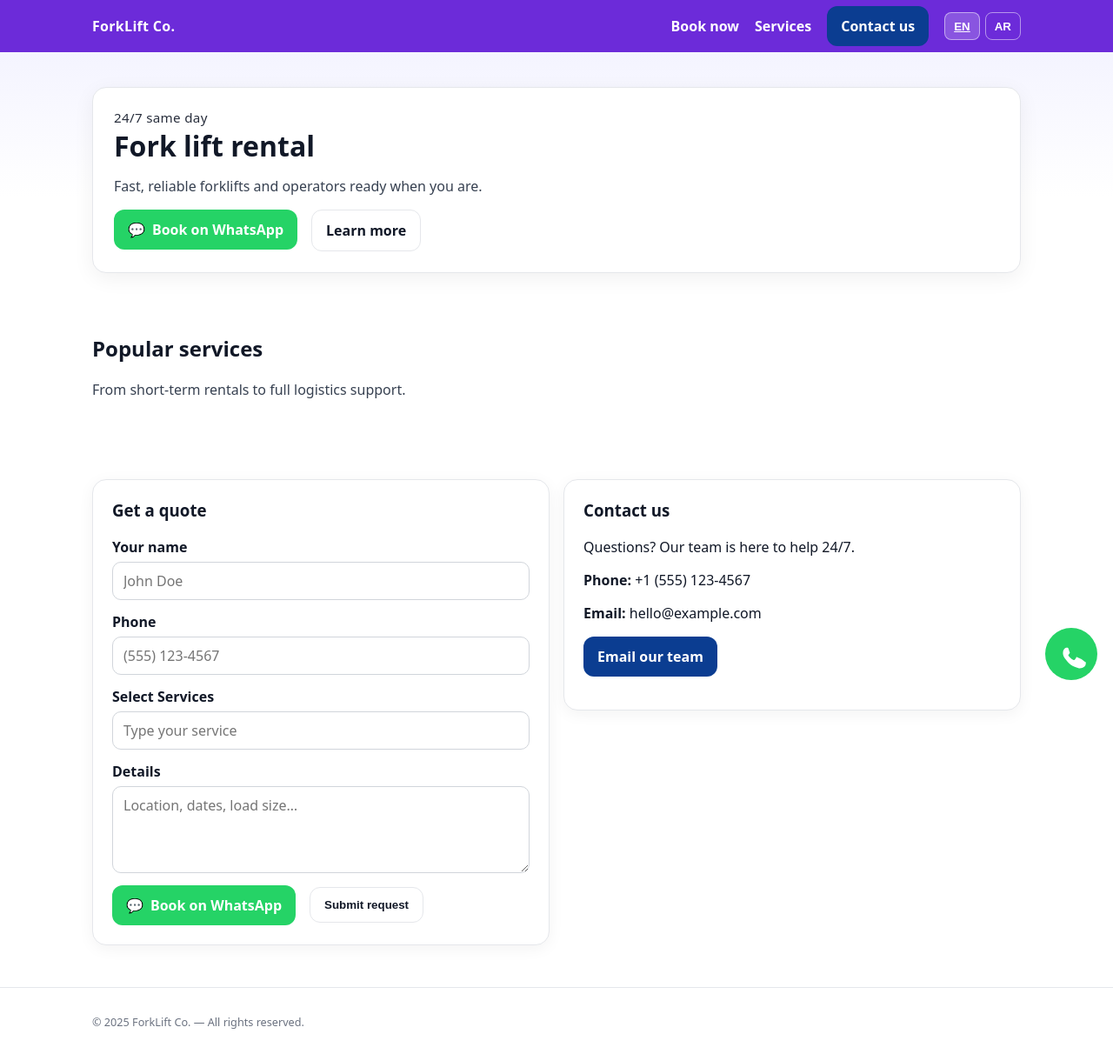
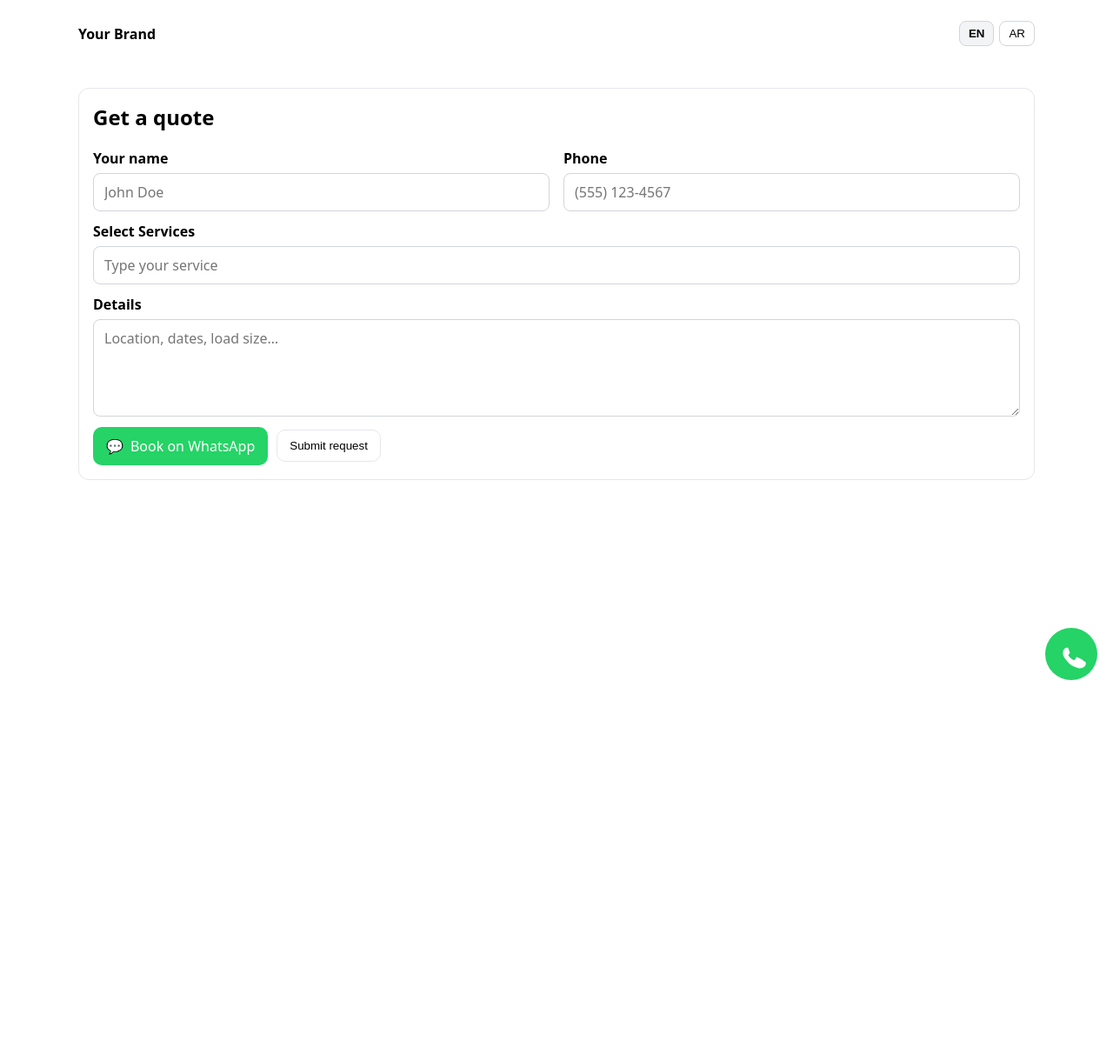
Before and after one commit to repove33n/ForkLiftJeddah, a plain HTML site: page index.html in a window 1280 px wide. Shown: the whole page at 87% size. After the commit the page ends 800 px from the top, so only its background shows below. Drawn offline with Linux system fonts and the light colour scheme.

Commit message:
Update index.html

```diff
--- a/index.html
+++ b/index.html
@@ -3,132 +3,77 @@
 <head>
   <meta charset="utf-8" />
   <meta name="viewport" content="width=device-width, initial-scale=1" />
-  <title>Fork Lift Rental — Demo</title>
+  <title>Your Site</title>
+  <!--
+    This file shows ONLY the four requested changes while keeping structure/styles neutral
+    so it drops into your current project without redesigning anything.
+    Replace the placeholder WhatsApp number 15551234567 in TWO places below.
+  -->
   <style>
-    /* ===== Base / Reset ===== */
-    *, *::before, *::after { box-sizing: border-box; }
-    body { margin: 0; font-family: system-ui, -apple-system, Segoe UI, Roboto, Helvetica, Arial, sans-serif; color: #111827; background: #ffffff; }
-    a { color: inherit; text-decoration: none; }
-    img { max-width: 100%; display: block; }
-    :focus-visible { outline: 2px solid #6C2BD9; outline-offset: 2px; }
-
-    /* ===== Layout Helpers ===== */
+    /* Minimal styles so you can preview without changing your theme */
+    body { margin:0; font-family: system-ui, -apple-system, Segoe UI, Roboto, Helvetica, Arial, sans-serif; }
     .container { max-width: 1100px; margin: 0 auto; padding: 0 16px; }
+    .section { padding: 24px 0; }
     .row { display: flex; gap: 16px; flex-wrap: wrap; }
     .col { flex: 1 1 320px; }
 
-    /* ===== Top Bar (Edit #5) ===== */
-    .topbar { background-color: #6C2BD9; }
-    .topbar-inner { display: flex; align-items: center; justify-content: space-between; height: 60px; }
-    .brand { color: #fff; font-weight: 800; letter-spacing: .3px; }
-    .nav { display: flex; gap: 18px; align-items: center; }
-    .nav a { color: #fff !important; font-weight: 700; }
-    .nav a:hover, .nav a:focus { text-decoration: underline; }
-
-    /* Language Toggle */
-    .lang-toggle { display: inline-flex; gap: 6px; }
-    .lang-toggle button { height: 32px; padding: 0 10px; border: 1px solid rgba(255,255,255,.5); background: transparent; color: #fff; border-radius: 8px; cursor: pointer; font-weight: 600; }
-    .lang-toggle button[aria-pressed="true"] { background: rgba(255,255,255,.2); text-decoration: underline; }
-
-    /* ===== Hero ===== */
-    .hero { background: linear-gradient(180deg,#f4f4ff 0%, #ffffff 60%); padding: 40px 0 22px; }
-    .hero-box { background: #fff; border: 1px solid #e5e7eb; border-radius: 16px; padding: 24px; box-shadow: 0 6px 24px rgba(0,0,0,.06); }
-    .hero-sub { font-size: .95rem; letter-spacing: .02em; opacity: .9; }
-    .hero-title { margin: 4px 0 8px; font-size: 2rem; line-height: 1.2; }
-    .hero-text { color: #374151; }
-
-    /* ===== Buttons (Edit #3) ===== */
-    .btn { display: inline-flex; align-items: center; justify-content: center; gap: 8px; padding: 12px 16px; border-radius: 12px; border: none; cursor: pointer; font-weight: 700; }
-    .btn:disabled { opacity: .6; cursor: not-allowed; }
-    .btn-whatsapp { background-color: #25D366; color: #fff; }
-    .btn-whatsapp:hover, .btn-whatsapp:focus { filter: brightness(0.93); }
-    .btn-contact { background-color: #0B3D91; color: #fff; }
-    .btn-contact:hover, .btn-contact:focus { filter: brightness(0.93); }
-    .btn-outline { background: #fff; color: #111827; border: 1px solid #e5e7eb; }
-
-    /* ===== Quote Section ===== */
-    .section { padding: 28px 0 48px; }
-    .card { background: #fff; border: 1px solid #e5e7eb; border-radius: 16px; padding: 22px; box-shadow: 0 4px 18px rgba(0,0,0,.05); }
-    .field { display: grid; gap: 6px; margin-bottom: 14px; }
-    .field label { font-weight: 600; }
-    .input, .textarea { border: 1px solid #d1d5db; border-radius: 10px; padding: 10px 12px; font: inherit; }
-    .textarea { min-height: 100px; resize: vertical; }
-
-    /* ===== Footer ===== */
-    footer { padding: 28px 0; border-top: 1px solid #e5e7eb; color: #6b7280; font-size: .95rem; }
-
-    /* ===== Floating WhatsApp (Edit #4) ===== */
+    /* Floating WhatsApp — full-bleed green (no white space) */
     .wa-fab { position: fixed; right: 18px; bottom: 18px; z-index: 1000; width: 60px; height: 60px; display: grid; place-items: center; }
     .wa-fab svg { width: 100%; height: 100%; display: block; }
 
-    /* ===== RTL tweaks for Arabic ===== */
-    html[dir="rtl"] body { font-family: system-ui, -apple-system, "Noto Naskh Arabic", "Amiri", Arial, sans-serif; }
-    html[dir="rtl"] .row { direction: rtl; }
-    html[dir="rtl"] .field { text-align: right; }
+    /* Simple language toggle styling (non-intrusive) */
+    .lang-toggle { display: inline-flex; gap: 6px; }
+    .lang-toggle button { padding: 6px 10px; border-radius: 8px; border: 1px solid #d1d5db; background: #fff; cursor: pointer; }
+    .lang-toggle button[aria-pressed="true"] { background: #f3f4f6; font-weight: 700; }
+
+    /* Basic form visuals for preview only */
+    .card { border: 1px solid #e5e7eb; border-radius: 12px; padding: 16px; }
+    .field { display: grid; gap: 6px; margin-bottom: 12px; }
+    .field label { font-weight: 600; }
+    .input, .textarea { border: 1px solid #d1d5db; border-radius: 8px; padding: 10px 12px; font: inherit; }
+    .textarea { min-height: 90px; }
+    .btn { display: inline-flex; align-items: center; gap: 8px; padding: 10px 14px; border: 1px solid #e5e7eb; border-radius: 10px; background: #fff; cursor: pointer; text-decoration: none; color: inherit; }
+    .btn-primary { background: #25D366; color: #fff; border-color: transparent; }
   </style>
 </head>
 <body>
-  <!-- ===== Top Bar / Navigation (Edit #5) ===== -->
-  <header class="topbar">
-    <div class="container topbar-inner">
-      <div class="brand" data-i18n="brand">ForkLift Co.</div>
-      <nav class="nav" aria-label="Primary">
-        <a href="#book" data-i18n="nav.book">Book now</a>
-        <a href="#services" data-i18n="nav.services">Services</a>
-        <a href="#contact" class="btn btn-contact" data-i18n="nav.contact">Contact us</a>
+  <!-- Your existing header / nav stays as-is -->
+  <header class="section">
+    <div class="container" style="display:flex; justify-content:space-between; align-items:center; gap:12px;">
+      <div><strong data-i18n="brand">Your Brand</strong></div>
+      <!-- Edit #4: EN/AR toggle -->
       <div class="lang-toggle" title="Language">
         <button type="button" id="lang-en" aria-pressed="true">EN</button>
         <button type="button" id="lang-ar" aria-pressed="false">AR</button>
       </div>
-      </nav>
     </div>
   </header>
 
-  <!-- ===== Hero (Edits #6 + baseline content) ===== -->
-  <section class="hero">
+  <!-- Content -->
+  <main>
+    <!-- Get a Quote (contains Edits #1 and #2) -->
+    <section id="quote" class="section">
       <div class="container">
-      <div class="hero-box">
-        <div class="hero-sub" data-i18n="home.badge">24/7 same day</div>
-        <h1 class="hero-title" data-i18n="home.title">Fork lift rental</h1>
-        <p class="hero-text" data-i18n="home.blurb">Fast, reliable forklifts and operators ready when you are.</p>
-        <div class="row" style="margin-top:14px;">
-          <div>
-            <a class="btn btn-whatsapp" id="hero-wa" target="_blank" rel="noopener" href="https://wa.me/15551234567?text=Hi%20there!%20I%27d%20like%20to%20book%20a%20service."><span aria-hidden>💬</span><span data-i18n="cta.whatsapp">Book on WhatsApp</span></a>
-          </div>
-          <div>
-            <a class="btn btn-outline" href="#services" data-i18n="cta.learn">Learn more</a>
-          </div>
-        </div>
-      </div>
-    </div>
-  </section>
-
-  <!-- ===== Services Anchor ===== -->
-  <section id="services" class="section">
-    <div class="container">
-      <h2 data-i18n="services.title">Popular services</h2>
-      <p class="hero-text" data-i18n="services.blurb">From short-term rentals to full logistics support.</p>
-    </div>
-  </section>
-
-  <!-- ===== Get a Quote (Edits #1 + #2) ===== -->
-  <section id="book" class="section">
-    <div class="container">
+        <div class="card">
+          <h2 style="margin-top:0;" data-i18n="quote.title">Get a quote</h2>
+          <form id="quote-form">
             <div class="row">
               <div class="col">
-          <div class="card">
-            <h3 style="margin-top:0;" data-i18n="quote.title">Get a quote</h3>
-            <form id="quote-form">
                 <div class="field">
                   <label for="q-name" data-i18n="quote.name">Your name</label>
                   <input class="input" id="q-name" name="name" type="text" placeholder="John Doe" />
                 </div>
+              </div>
+              <div class="col">
                 <div class="field">
                   <label for="q-phone" data-i18n="quote.phone">Phone</label>
                   <input class="input" id="q-phone" name="phone" type="tel" placeholder="(555) 123-4567" />
                 </div>
+              </div>
+            </div>
+
+            <!-- Edit #1: free‑text service (no dropdown). Datalist is optional for suggestions. -->
             <div class="field">
-                <!-- Edit #1: free‑text instead of dropdown; still offers suggestions via datalist -->
               <label for="quote-service" data-i18n="quote.service">Select Services</label>
               <input class="input" id="quote-service" name="service" type="text" placeholder="Type your service" list="service-suggestions" autocomplete="off" />
               <datalist id="service-suggestions">
@@ -139,142 +84,90 @@
                 <option value="Loading / Unloading"></option>
               </datalist>
             </div>
+
             <div class="field">
               <label for="q-details" data-i18n="quote.details">Details</label>
               <textarea class="textarea" id="q-details" name="details" placeholder="Location, dates, load size…"></textarea>
             </div>
-              <div class="row" style="align-items:center;">
-                <div>
-                  <!-- Edit #2: WhatsApp CTA is always clickable; JS only enriches the message if fields are filled -->
-                  <a id="wa-book" class="btn btn-whatsapp" target="_blank" rel="noopener" href="https://wa.me/15551234567?text=Hi%20there!%20I%27d%20like%20to%20book%20a%20service.">
+
+            <div style="display:flex; gap:10px; align-items:center; flex-wrap:wrap;">
+              <!-- Edit #2: WhatsApp link ALWAYS clickable (even if the form is empty) -->
+              <a id="wa-book" class="btn btn-primary" target="_blank" rel="noopener"
+                 href="https://wa.me/15551234567?text=Hi%20there!%20I%27d%20like%20to%20book%20a%20service.">
                 <span aria-hidden>💬</span>
                 <span data-i18n="cta.whatsapp">Book on WhatsApp</span>
               </a>
-                </div>
-                <div>
-                  <button type="submit" class="btn btn-outline" data-i18n="quote.submit">Submit request</button>
-                </div>
+
+              <button type="submit" class="btn" data-i18n="quote.submit">Submit request</button>
             </div>
           </form>
         </div>
       </div>
+    </section>
+  </main>
 
-        <div class="col">
-          <div class="card" id="contact">
-            <h3 style="margin-top:0;" data-i18n="contact.title">Contact us</h3>
-            <p data-i18n="contact.blurb">Questions? Our team is here to help 24/7.</p>
-            <p><strong data-i18n="contact.phone">Phone:</strong> <a href="tel:+15551234567">+1 (555) 123‑4567</a></p>
-            <p><strong data-i18n="contact.email">Email:</strong> <a href="mailto:hello@example.com">hello@example.com</a></p>
-            <p>
-              <a class="btn btn-contact" href="mailto:hello@example.com" data-i18n="contact.cta">Email our team</a>
-            </p>
-          </div>
-        </div>
-      </div>
-    </div>
-  </section>
-
-  <footer>
-    <div class="container">
-      <small>© <span id="year"></span> <span data-i18n="brand">ForkLift Co.</span> — <span data-i18n="footer.rights">All rights reserved.</span></small>
-    </div>
-  </footer>
-
-  <!-- ===== Floating WhatsApp Button (Edit #4) ===== -->
+  <!-- Floating WhatsApp (Edit #3) -->
   <a href="https://wa.me/15551234567" class="wa-fab" aria-label="Chat on WhatsApp" target="_blank" rel="noopener">
-    <!-- SVG with full-bleed green circle so NO white space shows when zoomed -->
+    <!-- Full-bleed green so ONLY the green logo shows; no white border at any zoom -->
     <svg viewBox="0 0 32 32" aria-hidden="true" role="img">
       <circle cx="16" cy="16" r="16" fill="#25D366"/>
       <path d="M22.3 19.2c-.4-.2-2.3-1.1-2.6-1.2-.3-.1-.5-.2-.7.2-.2.4-.8 1.2-1 1.4-.2.2-.4.2-.8 0-1.1-.6-2.1-1.5-2.9-2.6-.2-.4 0-.6.2-.8.2-.2.4-.4.5-.7.2-.2.1-.5 0-.7-.1-.2-.6-1.7-.8-2.3-.2-.5-.4-.4-.6-.4h-.6c-.2 0-.6.1-.9.4-.4.4-1.2 1.2-1.2 2.9s1.2 3.3 1.4 3.5c.2.2 2.4 3.7 5.8 5 .8.3 1.4.5 1.9.6.8.3 1.5.3 2.1.2.6-.1 2.3-.9 2.6-1.8.3-.9.3-1.6.2-1.8-.1-.2-.3-.3-.7-.5z" fill="#fff"/>
     </svg>
   </a>
 
-  <!-- ===== Scripts ===== -->
   <script>
-    // Year in footer
-    document.getElementById('year').textContent = new Date().getFullYear();
-
-    // ===== Edit #2: Enrich WhatsApp message WITHOUT blocking the click
-    function bindWhatsAppEnrichment(anchorId) {
-      const waLink = document.getElementById(anchorId);
+    // Edit #2: Enrich WhatsApp message WITHOUT blocking the click
+    (function(){
+      const waLink = document.getElementById('wa-book');
       const form = document.getElementById('quote-form');
-      if (!waLink) return;
-      waLink.addEventListener('click', () => {
+      if (waLink) {
+        waLink.addEventListener('click', function(){
           const get = (name) => form?.querySelector(`[name="${name}"]`)?.value?.trim() || '';
           const name = get('name');
           const phone = get('phone');
           const service = get('service');
           const details = get('details');
+          const isAR = document.documentElement.lang === 'ar';
           const parts = [
-          (document.documentElement.lang === 'ar') ? 'مرحباً! أود حجز خدمة.' : "Hi! I'd like to book a service.",
-          name && ((document.documentElement.lang === 'ar') ? `الاسم: ${name}` : `Name: ${name}`),
-          phone && ((document.documentElement.lang === 'ar') ? `الهاتف: ${phone}` : `Phone: ${phone}`),
-          service && ((document.documentElement.lang === 'ar') ? `الخدمة: ${service}` : `Service: ${service}`),
-          details && ((document.documentElement.lang === 'ar') ? `تفاصيل: ${details}` : `Details: ${details}`)
+            isAR ? 'مرحباً! أود حجز خدمة.' : "Hi! I'd like to book a service.",
+            name && (isAR ? `الاسم: ${name}` : `Name: ${name}`),
+            phone && (isAR ? `الهاتف: ${phone}` : `Phone: ${phone}`),
+            service && (isAR ? `الخدمة: ${service}` : `Service: ${service}`),
+            details && (isAR ? `تفاصيل: ${details}` : `Details: ${details}`)
           ].filter(Boolean);
           const msg = encodeURIComponent(parts.join('\n'));
-        const base = 'https://wa.me/15551234567?text='; // <-- Replace with your full WhatsApp number (no + or dashes)
+          const base = 'https://wa.me/15551234567?text='; // <-- Replace with your number (no + or dashes)
           waLink.href = base + msg;
         });
       }
-    bindWhatsAppEnrichment('wa-book');
-    bindWhatsAppEnrichment('hero-wa');
+    })();
 
-    // ===== Edit #7: Arabic <-> English toggle with RTL support
+    // Edit #4: EN <-> AR toggle with RTL support (lightweight)
+    (function(){
       const i18n = {
         en: {
-        brand: 'ForkLift Co.',
-        'nav.book': 'Book now',
-        'nav.services': 'Services',
-        'nav.contact': 'Contact us',
-        'home.badge': '24/7 same day',
-        'home.title': 'Fork lift rental',
-        'home.blurb': 'Fast, reliable forklifts and operators ready when you are.',
-        'cta.whatsapp': 'Book on WhatsApp',
-        'cta.learn': 'Learn more',
-        'services.title': 'Popular services',
-        'services.blurb': 'From short-term rentals to full logistics support.',
+          brand: 'Your Brand',
           'quote.title': 'Get a quote',
           'quote.name': 'Your name',
           'quote.phone': 'Phone',
           'quote.service': 'Select Services',
           'quote.details': 'Details',
           'quote.submit': 'Submit request',
-        'contact.title': 'Contact us',
-        'contact.blurb': 'Questions? Our team is here to help 24/7.',
-        'contact.phone': 'Phone:',
-        'contact.email': 'Email:',
-        'contact.cta': 'Email our team',
-        'footer.rights': 'All rights reserved.'
+          'cta.whatsapp': 'Book on WhatsApp'
         },
         ar: {
-        brand: 'شركة الرافعات',
-        'nav.book': 'احجز الآن',
-        'nav.services': 'الخدمات',
-        'nav.contact': 'اتصل بنا',
-        'home.badge': '٢٤/٧ في نفس اليوم',
-        'home.title': 'تأجير رافعات شوكية',
-        'home.blurb': 'رافعات موثوقة مع مشغّلين جاهزون دائمًا.',
-        'cta.whatsapp': 'احجز عبر واتساب',
-        'cta.learn': 'اعرف المزيد',
-        'services.title': 'الخدمات الشائعة',
-        'services.blurb': 'من الإيجار قصير الأمد إلى الدعم اللوجستي الكامل.',
+          brand: 'علامتك التجارية',
           'quote.title': 'احصل على عرض سعر',
           'quote.name': 'اسمك',
           'quote.phone': 'الهاتف',
           'quote.service': 'اختر الخدمة',
           'quote.details': 'تفاصيل',
           'quote.submit': 'إرسال الطلب',
-        'contact.title': 'اتصل بنا',
-        'contact.blurb': 'أسئلة؟ فريقنا متواجد لمساعدتك على مدار الساعة.',
-        'contact.phone': 'الهاتف:',
-        'contact.email': 'البريد الإلكتروني:',
-        'contact.cta': 'أرسل لنا بريدًا',
-        'footer.rights': 'جميع الحقوق محفوظة.'
+          'cta.whatsapp': 'احجز عبر واتساب'
         }
       };
 
-    function setLang(lang) {
+      function setLang(lang){
         const dict = i18n[lang] || i18n.en;
         document.documentElement.lang = lang;
         document.documentElement.dir = (lang === 'ar') ? 'rtl' : 'ltr';
@@ -282,7 +175,6 @@
           const key = el.getAttribute('data-i18n');
           if (dict[key]) el.textContent = dict[key];
         });
-      // Toggle button states
         document.getElementById('lang-en')?.setAttribute('aria-pressed', String(lang==='en'));
         document.getElementById('lang-ar')?.setAttribute('aria-pressed', String(lang==='ar'));
         try { localStorage.setItem('site_lang', lang); } catch {}
@@ -291,6 +183,7 @@
       document.getElementById('lang-en')?.addEventListener('click', () => setLang('en'));
       document.getElementById('lang-ar')?.addEventListener('click', () => setLang('ar'));
       setLang(localStorage.getItem('site_lang') || 'en');
+    })();
   </script>
 </body>
 </html>
```
Lines whose indentation alone changed are shown as unchanged.
